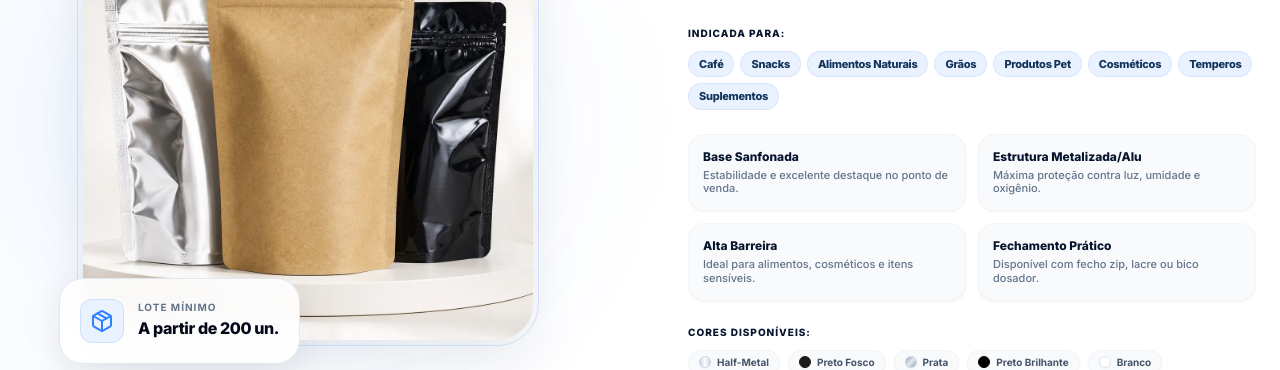
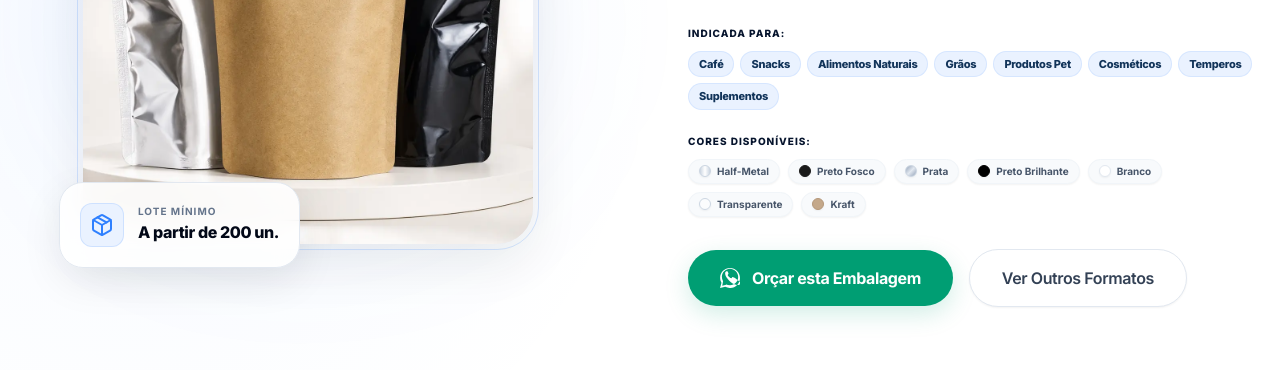
Before and after one commit to vinicius-perform/lp-rangel, a Next.js app: page / in a window 1280 px wide. Shown: the part 1340-1710 px from the top of the page. Built offline with nearby package versions, Linux system fonts and the light colour scheme.

Commit message:
fix: remove grid de caracteristicas da stand up pouch

```diff
--- a/app/page.tsx
+++ b/app/page.tsx
@@ -340,21 +340,6 @@ export default function RangelLandingPage() {
                   </span>
                 ))}
               </div>
-            </div>
-
-            {/* Características principais */}
-            <div className="grid grid-cols-1 sm:grid-cols-2 gap-3 mb-6">
-              {[
-                { title: "Base Sanfonada", desc: "Estabilidade e excelente destaque no ponto de venda." },
-                { title: "Estrutura Metalizada/Alu", desc: "Máxima proteção contra luz, umidade e oxigênio." },
-                { title: "Alta Barreira", desc: "Ideal para alimentos, cosméticos e itens sensíveis." },
-                { title: "Fechamento Prático", desc: "Disponível com fecho zip, lacre ou bico dosador." }
-              ].map((char, i) => (
-                <div key={i} className="p-3.5 rounded-2xl bg-[#F8FAFC] border border-slate-100 flex flex-col shadow-sm">
-                  <span className="text-xs font-extrabold text-[#06142D] mb-1">{char.title}</span>
-                  <span className="text-[11px] text-[#64748B] leading-tight font-medium">{char.desc}</span>
-                </div>
-              ))}
             </div>
 
             {/* Cores disponíveis */}
```
